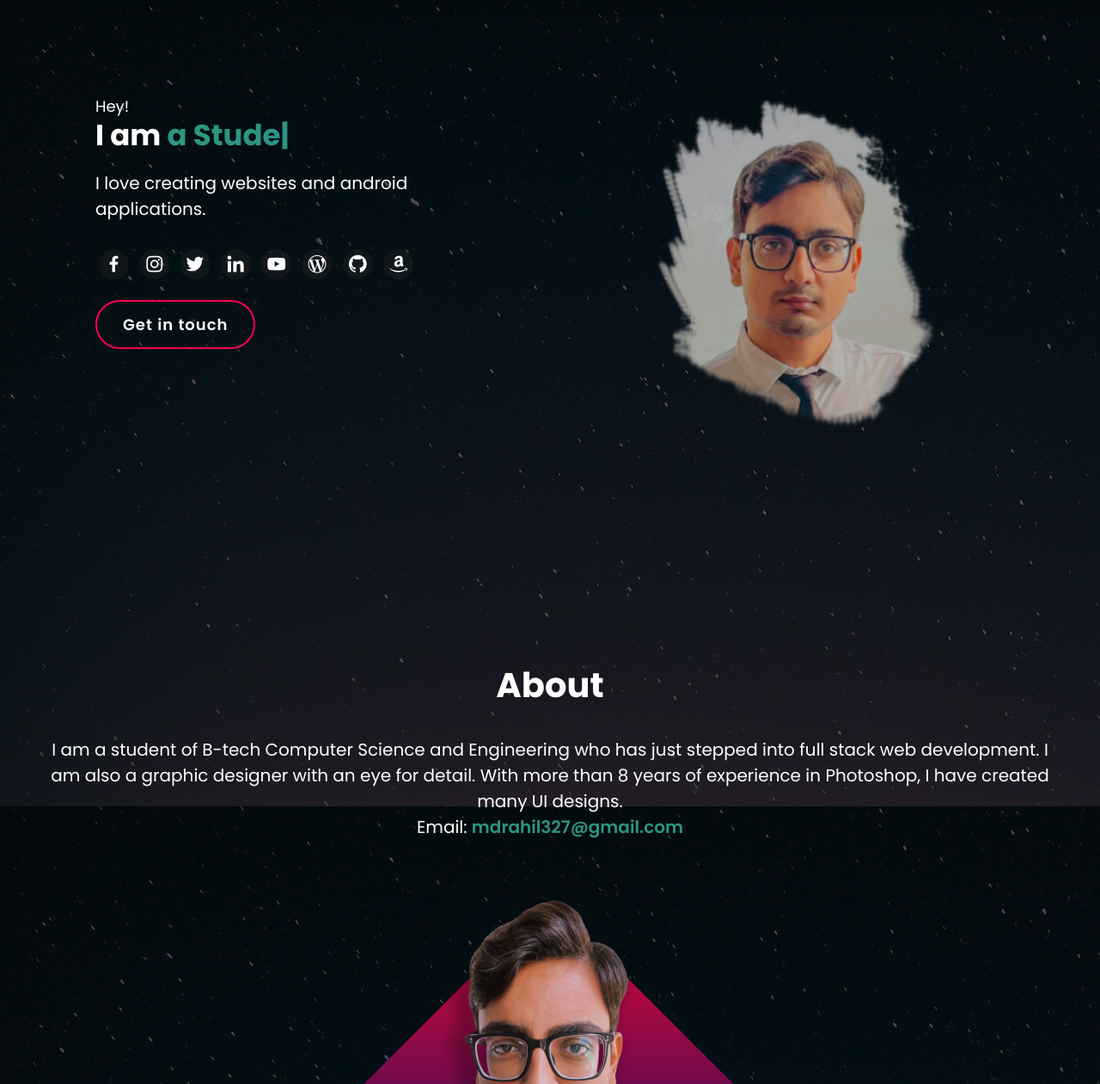
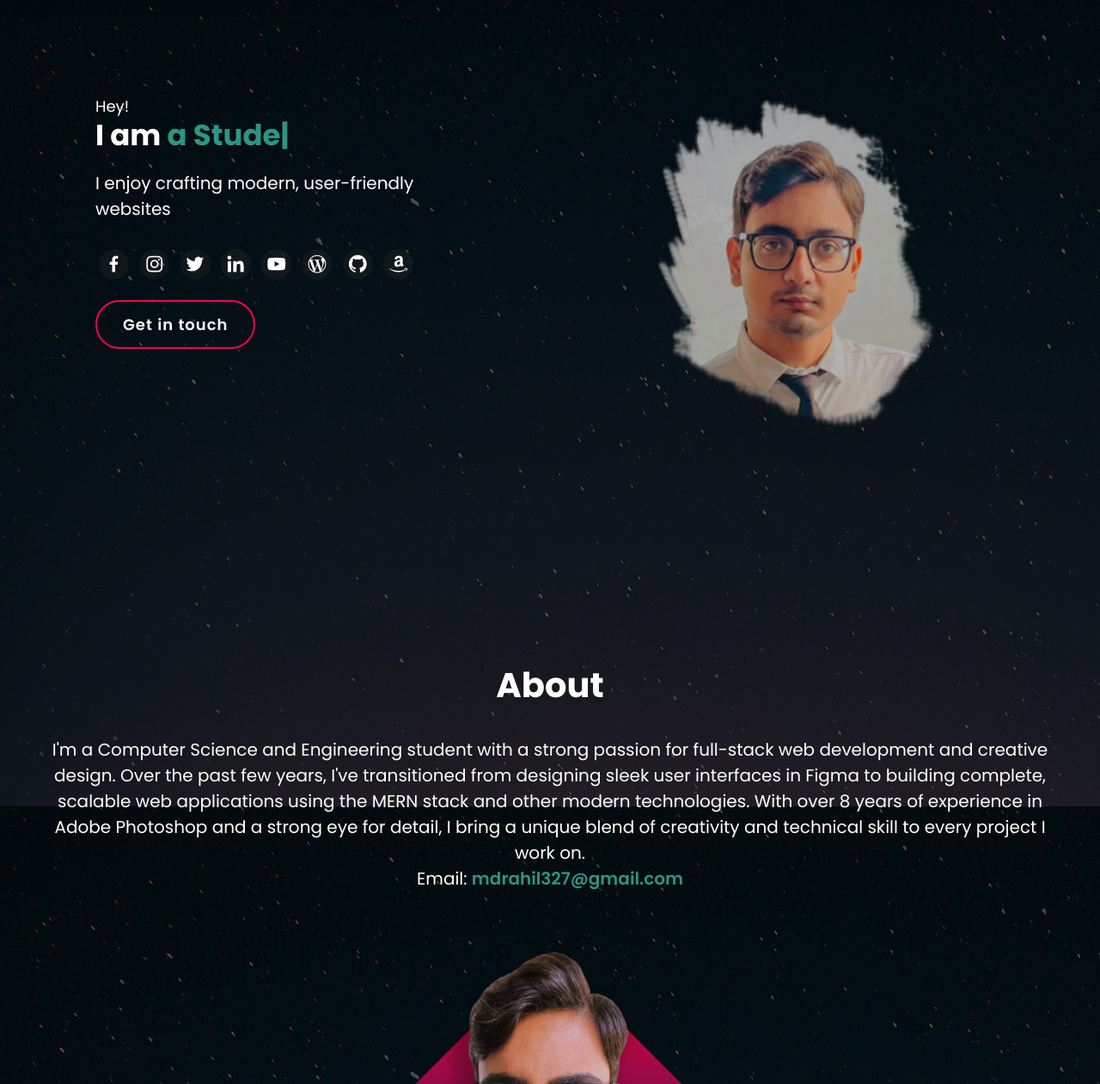
Before and after one commit to mohdrahil101/portfolio-website, a plain HTML site: page index.html in a window 1280 px wide. Shown: the part 78-1339 px from the top of the page at 86% size. Drawn offline with nearby package versions, Linux system fonts and the light colour scheme.

Commit message:
updated about section

```diff
--- a/index.html
+++ b/index.html
@@ -40,7 +40,7 @@
                 <div class="hero-text">
                     <h2>Hey!</h2>
                     <h1>I am <span class="textinput"></span></h1>
-                    <p>I love creating websites and android applications.</p>
+                    <p>I enjoy crafting modern, user-friendly websites</p>
                     <div class="social-icons">
                     <a href="https://www.facebook.com/mohd.rahil.blogger" target="_blank"><i class='bx bxl-facebook'></i></a>
                     <a href="https://www.instagram.com/mohdrahil101" target="_blank"><i class='bx bxl-instagram' ></i></a>
@@ -62,7 +62,7 @@
 
             <div class="about" id="about">
                 <h1>About</h1>
-                <p>I am a student of B-tech Computer Science and Engineering who has just stepped into full stack web development. I am also a graphic designer with an eye for detail. With more than 8 years of experience in Photoshop, I have created many UI designs.<br>Email: <span>            <a href="mailto:mdrahil327@gmail.com" target="_blank">mdrahil327@gmail.com</a></span></p>
+                <p>I'm a Computer Science and Engineering student with a strong passion for full-stack web development and creative design. Over the past few years, I've transitioned from designing sleek user interfaces in Figma to building complete, scalable web applications using the MERN stack and other modern technologies. With over 8 years of experience in Adobe Photoshop and a strong eye for detail, I bring a unique blend of creativity and technical skill to every project I work on.<br>Email: <span>            <a href="mailto:mdrahil327@gmail.com" target="_blank">mdrahil327@gmail.com</a></span></p>
                 <div class="pic1">
                     <img src="./files/aboutpic.png" alt="Image">
                     </div>
```
